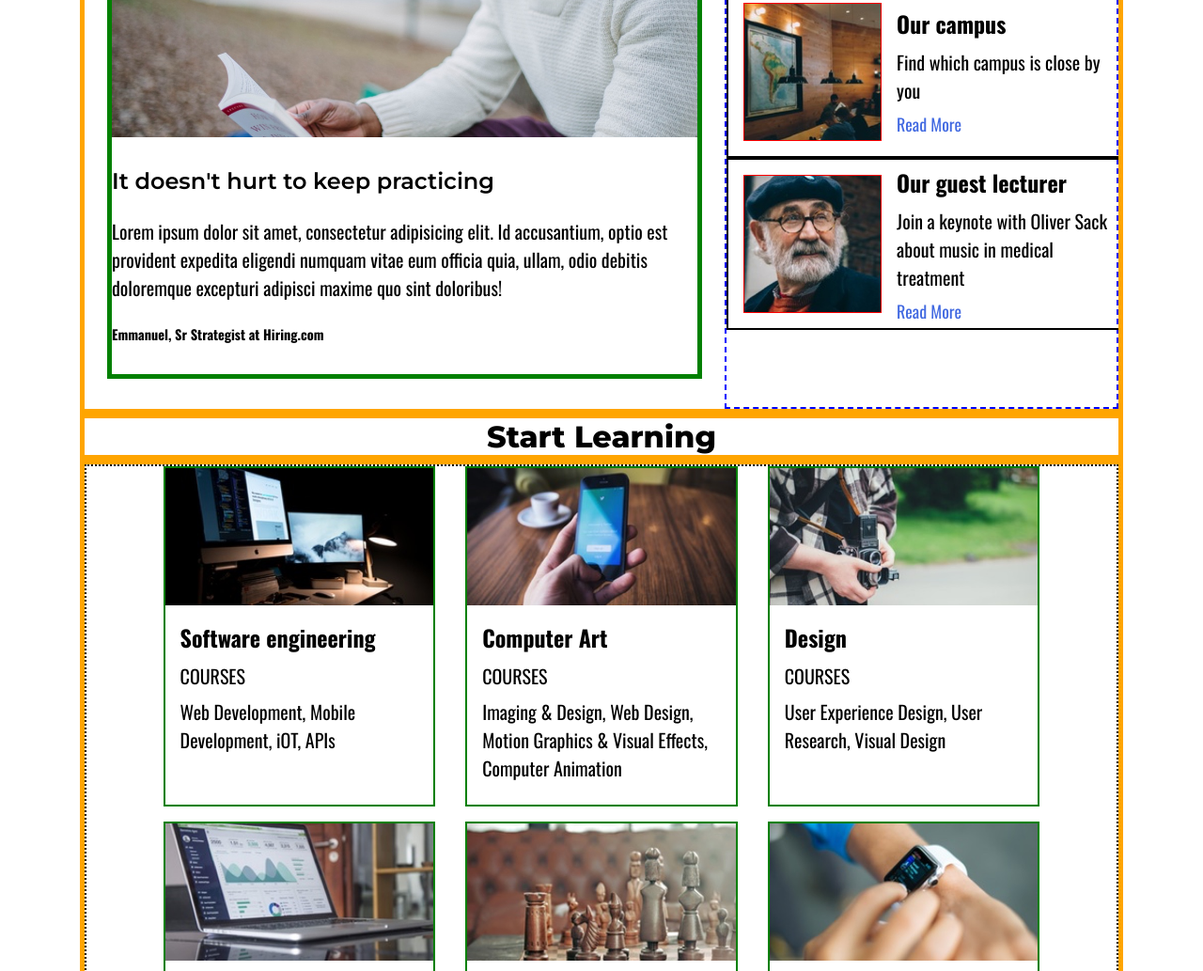
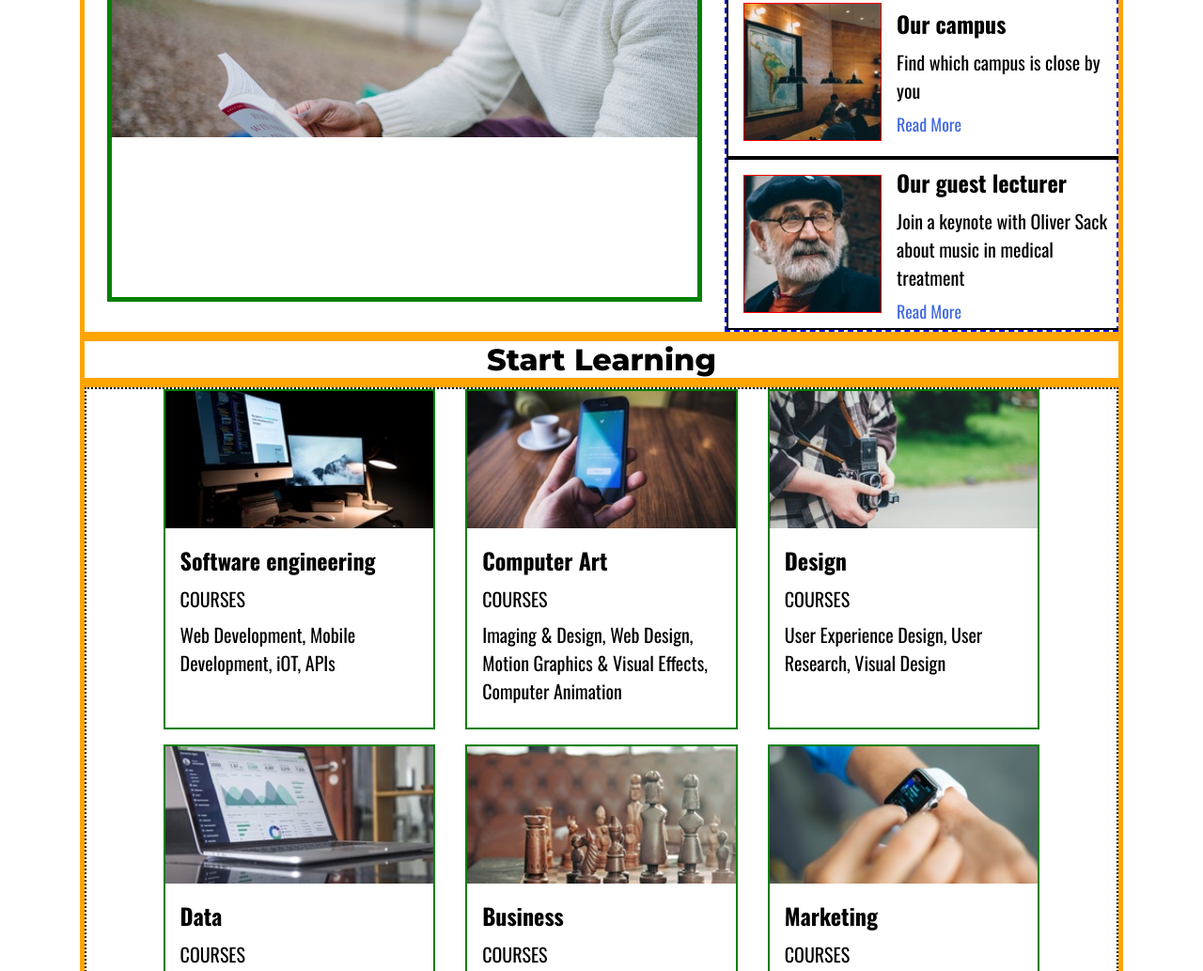
Before and after one commit to thomasbromehead/Colmar, a plain HTML site: page index.html in a window 1280 px wide. Shown: the part 866-1899 px from the top of the page at 94% size. Drawn offline with nearby package versions, Linux system fonts and the light colour scheme.

Commit message:
Removed caption under video

```diff
--- a/Resources/style.css
+++ b/Resources/style.css
@@ -184,7 +184,7 @@ button{
 }
 
 .caption{
-    padding:4rem 0;
+    display:none;
 
 }
 
```
